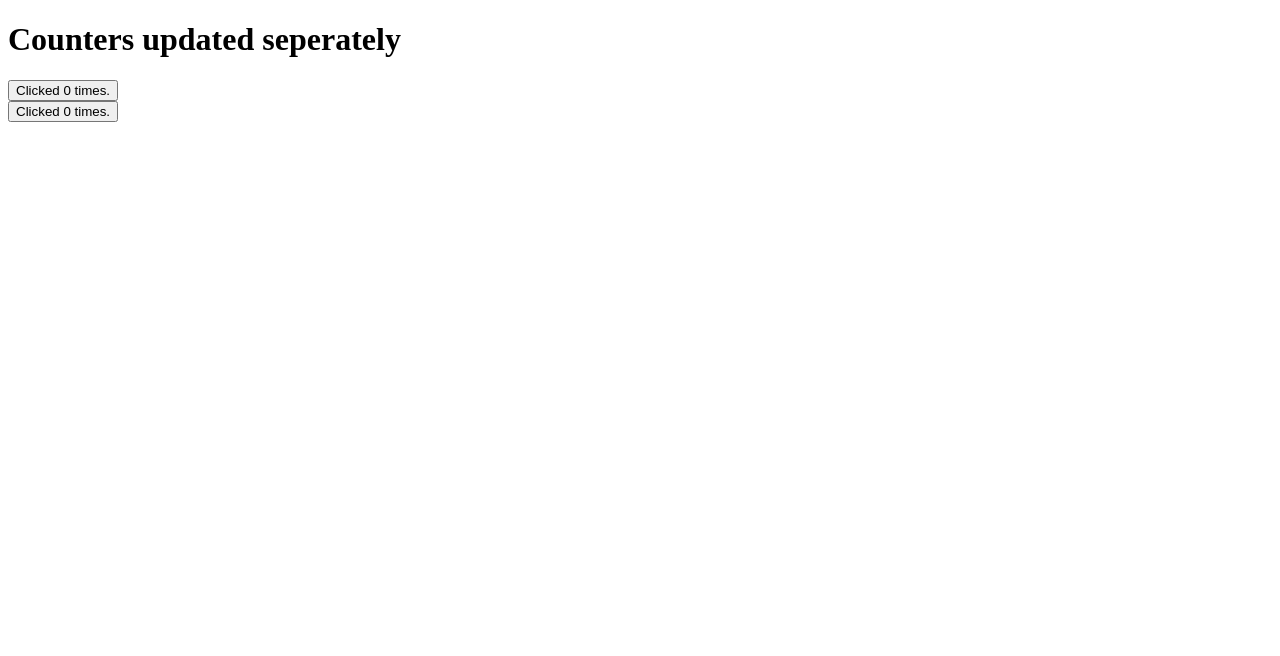
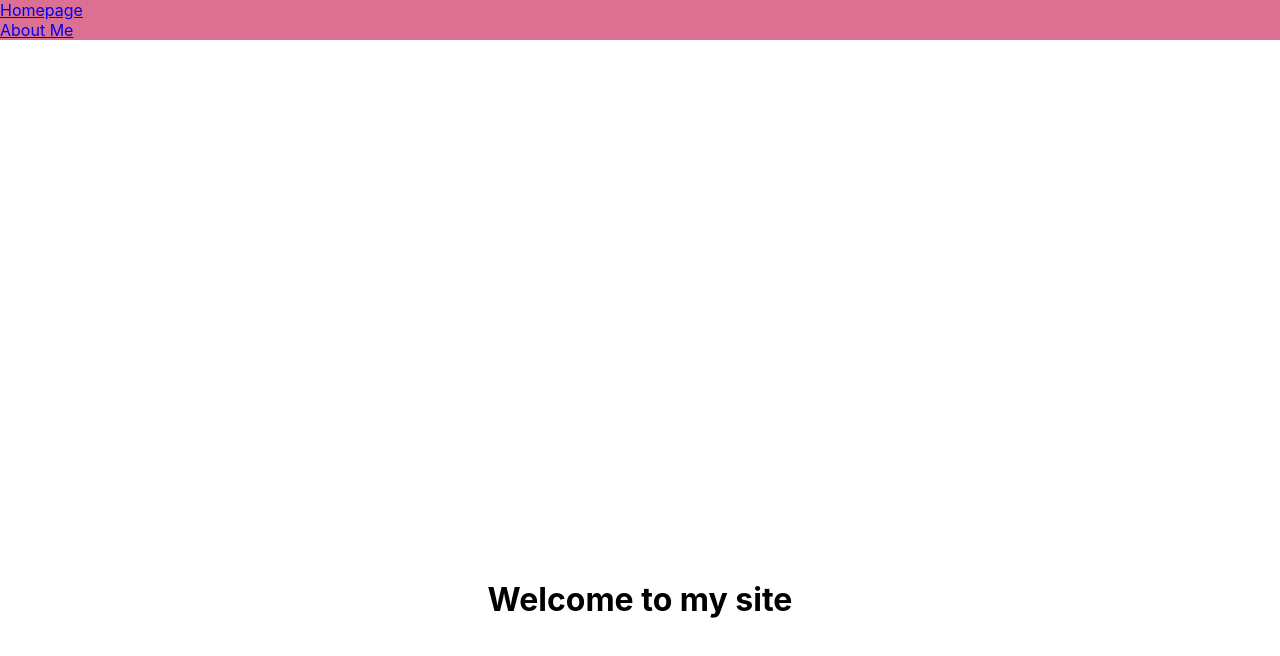
Before and after one commit to rimmisharma/react-practice, a React (Create React App) app: page / in a window 1280 px wide. Shown: the top 656 px of the page. Built offline with nearby package versions, Linux system fonts and the light colour scheme.

Commit message:
Added two files Homepage and AboutMe to practice linking and routing using React router DOM

```diff
--- a/package.json
+++ b/package.json
@@ -8,6 +8,7 @@
     "@testing-library/user-event": "^13.5.0",
     "react": "^18.2.0",
     "react-dom": "^18.2.0",
+    "react-router-dom": "^6.11.1",
     "react-scripts": "5.0.1",
     "web-vitals": "^2.1.4"
   },
--- a/src/App.js
+++ b/src/App.js
@@ -1,29 +1,23 @@
 import React, { useState } from 'react';
 import './App.css';
+import Homepage from './components/Homepage';
+import AboutMe from './components/AboutMe';
+import { Routes, Route } from 'react-router';
+import { Link } from 'react-router-dom';
 
-//Lifting state up
-function Button({count, onClick}){
+function App(){
   return (
-    <button onClick={onClick}>
-     Clicked {count} times.
-    </button>
-   );
-}
-
-
-function App() {
-  const [count, setCount] = useState(0);
-
-  function handleClick(){
-     setCount(count + 1);
-  }
-  return <div>
-    <h1>
-      Counters updated seperately
-    </h1>
-    <Button count={count} onClick={handleClick}/> <br/>
-    <Button count={count} onClick={handleClick}/>
-  </div>
+    <div className='App'>
+      <nav className='nav'>
+        <Link to='/' className='nav-item'>Homepage</Link>
+        <Link to='/about-me' className="nav-item">About Me</Link>
+      </nav>
+      <Routes>
+      <Route path="/" element={<Homepage />} />
+      <Route path="/about-me" element={<AboutMe />} />
+      </Routes>
+    </div>
+  );
 }
 
 export default App;
--- /dev/null
+++ b/src/components/AboutMe.js
@@ -0,0 +1,3 @@
+export default function AboutMe(){
+return <h1>About Me</h1>
+}
--- /dev/null
+++ b/src/components/Homepage.js
@@ -0,0 +1,4 @@
+export default function Homepage(){
+
+    return <h1>Welcome to my site</h1>
+}
--- a/src/components/Main.js
+++ /dev/null
@@ -1,5 +0,0 @@
-function Main(props){
-    return <h2>{props.greet}</h2>
-}
-
-export default Main;
--- a/src/index.css
+++ b/src/index.css
@@ -1,4 +1,4 @@
- /* body {
+  body {
   margin: 0;
   font-family: -apple-system, BlinkMacSystemFont, 'Segoe UI', 'Roboto', 'Oxygen',
     'Ubuntu', 'Cantarell', 'Fira Sans', 'Droid Sans', 'Helvetica Neue',
@@ -16,4 +16,10 @@
   flex-direction: column;
   justify-content: space-between;
   min-height: calc(100vh - 160px);
-} */
+}
+
+.nav-item{
+  display: flex;
+  background-color: palevioletred;
+  justify-content: space-between;
+}
--- a/src/index.js
+++ b/src/index.js
@@ -3,11 +3,14 @@
 import './index.css';
 import App from './App';
 import reportWebVitals from './reportWebVitals';
+import { BrowserRouter } from 'react-router-dom';
 
 const root = ReactDOM.createRoot(document.getElementById('root'));
 root.render(
   <React.StrictMode>
+    <BrowserRouter>
     <App />
+    </BrowserRouter>
   </React.StrictMode>
 );
 
```
Also changed, not shown: src/components/Counter.js (deleted, +0 -11 lines), src/components/MealsList.js (deleted, +0 -17 lines), src/providers/MealsProvider.js (deleted, +0 -19 lines), 1 other file (tests, documents, lock files or other folders).
